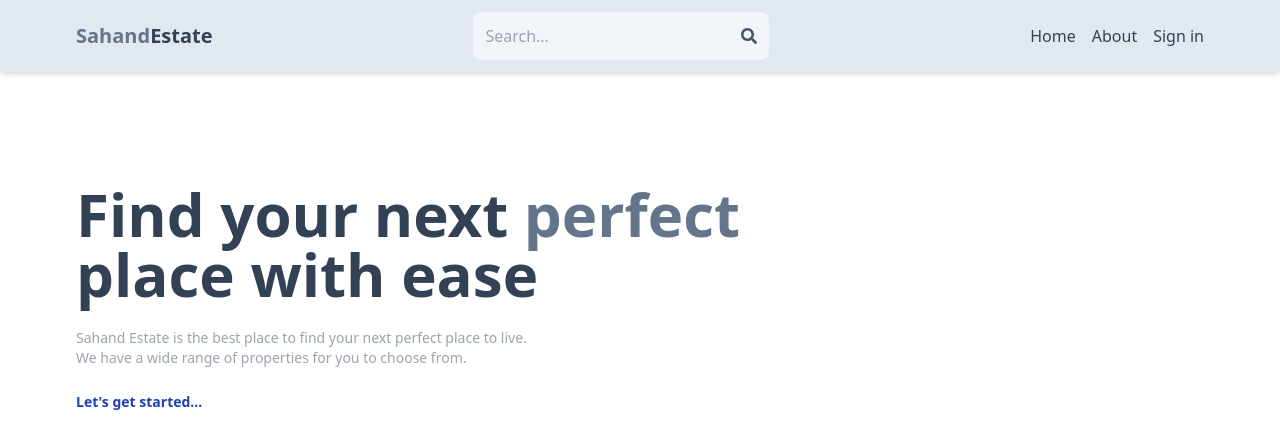
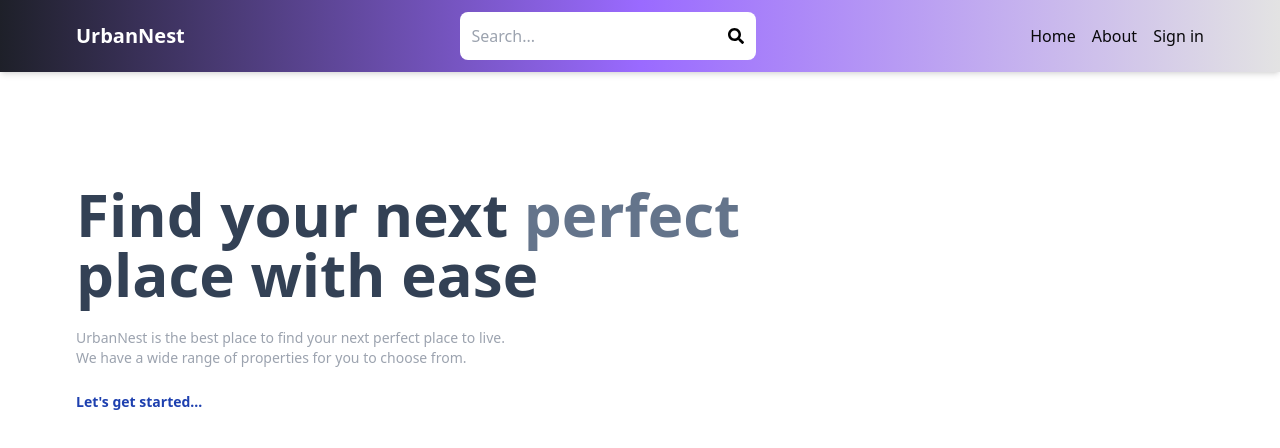
Before and after one commit to Tushar-Ranjan-Sahoo/MERNEstate, a React (Vite) app in the folder client/: page / in a window 1280 px wide. Shown: the top 448 px of the page. Built offline with nearby package versions, Linux system fonts and the light colour scheme; no server answers.

Commit message:
header done

```diff
--- a/client/src/components/Header.jsx
+++ b/client/src/components/Header.jsx
@@ -23,17 +23,17 @@ export default function Header() {
     }
   }, [location.search]);
   return (
-    <header className='bg-slate-200 shadow-md'>
+    <header className='shadow-md' style={{background: 'linear-gradient(to right, #1E2029, #9A6AFF,  #E3E3E3)'}}>
   <div className='flex justify-between items-center max-w-6xl mx-auto p-3'>
     <Link to='/'>
       <h1 className='font-bold text-sm sm:text-xl flex flex-wrap'>
-            <span className='text-slate-500'>Sahand</span>
-            <span className='text-slate-700'>Estate</span>
+        <span className='text-white'>Urban</span>
+        <span className='text-white'>Nest</span>
       </h1>
     </Link>
     <form
       onSubmit={handleSubmit}
-          className='bg-slate-100 p-3 rounded-lg flex items-center'
+      className='bg-white p-3 rounded-lg flex items-center'
     >
       <input
         type='text'
@@ -43,17 +43,17 @@ export default function Header() {
         onChange={(e) => setSearchTerm(e.target.value)}
       />
       <button>
-            <FaSearch className='text-slate-600' />
+        <FaSearch className='text-9A6AFF' />
       </button>
     </form>
     <ul className='flex gap-4'>
       <Link to='/'>
-            <li className='hidden sm:inline text-slate-700 hover:underline'>
+        <li className='hidden sm:inline text-zinc-950 font-medium hover:underline'>
           Home
         </li>
       </Link>
       <Link to='/about'>
-            <li className='hidden sm:inline text-slate-700 hover:underline'>
+        <li className='hidden sm:inline text-zinc-950 font-medium hover:underline'>
           About
         </li>
       </Link>
@@ -65,12 +65,12 @@ export default function Header() {
           alt='profile'
         />
         ) : (
-              <li className=' text-slate-700 hover:underline'> Sign in</li>
+          <li className='text-zinc-950 font-medium hover:underline'> Sign in</li>
         )}
       </Link>
-
     </ul>
   </div>
 </header>
+
   );
 }
--- a/client/src/pages/Home.jsx
+++ b/client/src/pages/Home.jsx
@@ -55,7 +55,7 @@ export default function Home() {
           place with ease
         </h1>
         <div className='text-gray-400 text-xs sm:text-sm'>
-          Sahand Estate is the best place to find your next perfect place to
+        UrbanNest is the best place to find your next perfect place to
           live.
           <br />
           We have a wide range of properties for you to choose from.
```
Lines whose indentation alone changed are shown as unchanged.
